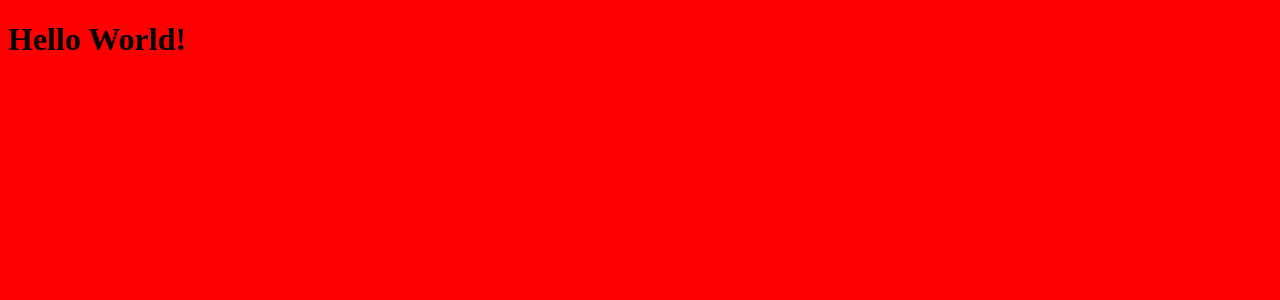
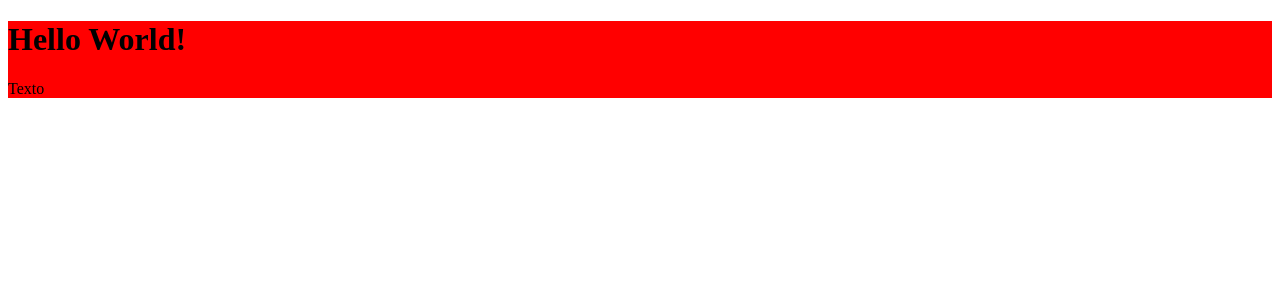
Before and after one commit to llucas30/rocketnotes, a React (Vite) app: page / in a window 1280 px wide. Shown: the top 300 px of the page. Built offline with nearby package versions, Linux system fonts and the light colour scheme.

Commit message:
styled components

```diff
--- a/package.json
+++ b/package.json
@@ -10,7 +10,8 @@
   },
   "dependencies": {
     "react": "^18.2.0",
-    "react-dom": "^18.2.0"
+    "react-dom": "^18.2.0",
+    "styled-components": "^5.3.10"
   },
   "devDependencies": {
     "@types/react": "^18.0.28",
--- a/src/pages/Details/index.jsx
+++ b/src/pages/Details/index.jsx
@@ -1,8 +1,11 @@
-import "./styles.css"
+import { Container } from "./styles"
 
 export function Details(){
 
   return(
-    <h1>Hello World!</h1>
+    <Container>
+      <h1>Hello World!</h1>
+      <span>Texto</span>
+    </Container>
   )
 }
--- a/src/pages/Details/styles.css
+++ /dev/null
@@ -1,3 +0,0 @@
-body {
-  background-color: red;
-}
--- /dev/null
+++ b/src/pages/Details/styles.js
@@ -0,0 +1,5 @@
+import styled from 'styled-components';
+
+export const Container = styled.div`
+ background: red;
+`;
```
Also changed, not shown: 1 other file (tests, documents, lock files or other folders).
